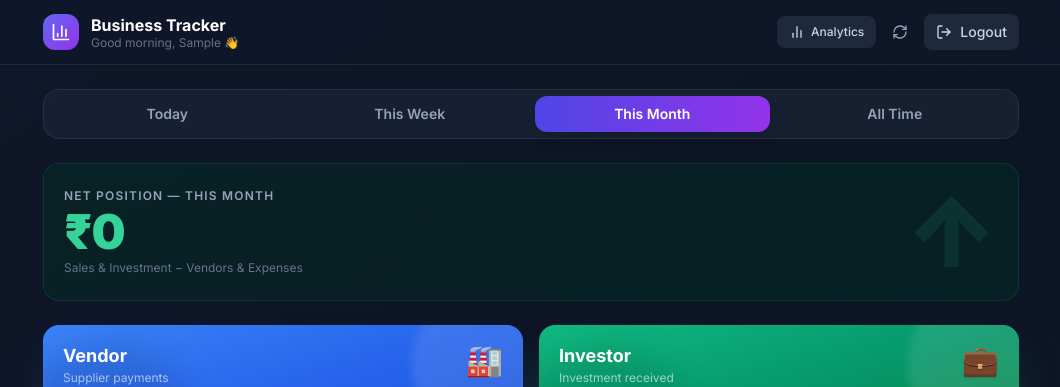
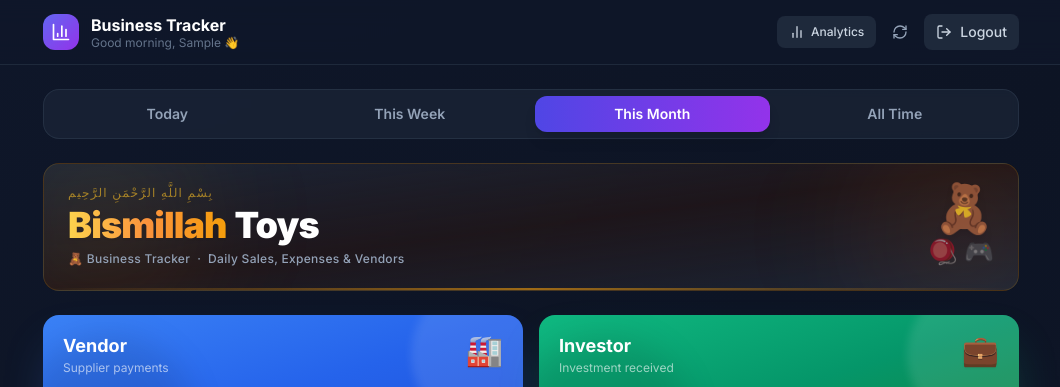
Before and after one commit to basirsk/business-tracker, a React (Vite) app: page /dashboard in a window 1280 px wide. Shown: the top 387 px of the page, without its empty margins (109-1169 px from the left). Built offline with nearby package versions, Linux system fonts and the light colour scheme; no server answers; the database is empty; sample sign-in values are in the browser's storage.

Commit message:
🎨 Dashboard: replace Net Position with Bismillah Toys brand hero heading

```diff
--- a/src/pages/Dashboard.jsx
+++ b/src/pages/Dashboard.jsx
@@ -174,24 +174,41 @@ export default function Dashboard() {
                     ))}
                 </div>
 
-                {/* ── Net Position ── */}
-                <motion.div initial={{ opacity: 0, y: -8 }} animate={{ opacity: 1, y: 0 }}
-                    className={`rounded-2xl p-5 border ${netProfit >= 0 ? 'bg-emerald-950/50 border-emerald-700/30' : 'bg-rose-950/50 border-rose-700/30'}`}>
-                    <div className="flex items-center justify-between">
+                {/* ── Brand Hero ── */}
+                <motion.div
+                    initial={{ opacity: 0, y: -8 }} animate={{ opacity: 1, y: 0 }}
+                    className="relative rounded-2xl overflow-hidden border border-amber-500/20 bg-gradient-to-br from-slate-800/80 via-amber-950/30 to-slate-800/80 backdrop-blur-sm"
+                >
+                    {/* Background glow orbs */}
+                    <div className="absolute -top-10 -left-10 w-48 h-48 bg-amber-500/10 rounded-full blur-3xl pointer-events-none" />
+                    <div className="absolute -bottom-10 -right-10 w-48 h-48 bg-orange-500/10 rounded-full blur-3xl pointer-events-none" />
+
+                    <div className="relative z-10 px-6 py-5 flex items-center justify-between gap-4">
                         <div>
-                            <p className="text-slate-400 text-xs font-semibold uppercase tracking-widest mb-1">Net Position — {PERIODS.find(p => p.id === period)?.label}</p>
-                            {loading
-                                ? <div className="h-10 w-44 bg-slate-700 rounded-lg animate-pulse" />
-                                : <p className={`text-4xl sm:text-5xl font-black tracking-tight ${netProfit >= 0 ? 'text-emerald-400' : 'text-rose-400'}`}>
-                                    {netProfit < 0 ? '−' : ''}{fmt(Math.abs(netProfit))}
-                                </p>
-                            }
-                            <p className="text-slate-500 text-xs mt-1">Sales & Investment − Vendors & Expenses</p>
+                            {/* Arabic Bismillah motif */}
+                            <p className="text-amber-400/60 text-xs font-medium tracking-widest mb-1 select-none">
+                                بِسْمِ اللَّهِ الرَّحْمَنِ الرَّحِيم
+                            </p>
+                            {/* Main brand name */}
+                            <h1 className="text-3xl sm:text-4xl font-black tracking-tight leading-none">
+                                <span className="bg-gradient-to-r from-amber-300 via-orange-400 to-amber-500 bg-clip-text text-transparent drop-shadow-sm">
+                                    Bismillah
+                                </span>
+                                <span className="text-white ml-2">Toys</span>
+                            </h1>
+                            <p className="text-slate-400 text-xs mt-1.5 font-medium tracking-wide">
+                                🧸 Business Tracker &nbsp;·&nbsp; Daily Sales, Expenses &amp; Vendors
+                            </p>
                         </div>
-                        <div className={`text-8xl font-black opacity-10 select-none ${netProfit >= 0 ? 'text-emerald-400' : 'text-rose-400'}`}>
-                            {netProfit >= 0 ? '↑' : '↓'}
+                        {/* Decorative toy emoji cluster */}
+                        <div className="flex-shrink-0 text-right select-none">
+                            <div className="text-5xl leading-none opacity-80 drop-shadow-lg">🧸</div>
+                            <div className="text-2xl mt-1 opacity-50">🪀 🎮</div>
                         </div>
                     </div>
+
+                    {/* Shimmer bar at bottom */}
+                    <div className="h-0.5 bg-gradient-to-r from-transparent via-amber-500/60 to-transparent" />
                 </motion.div>
 
                 {/* ── Section Cards ── */}
```
